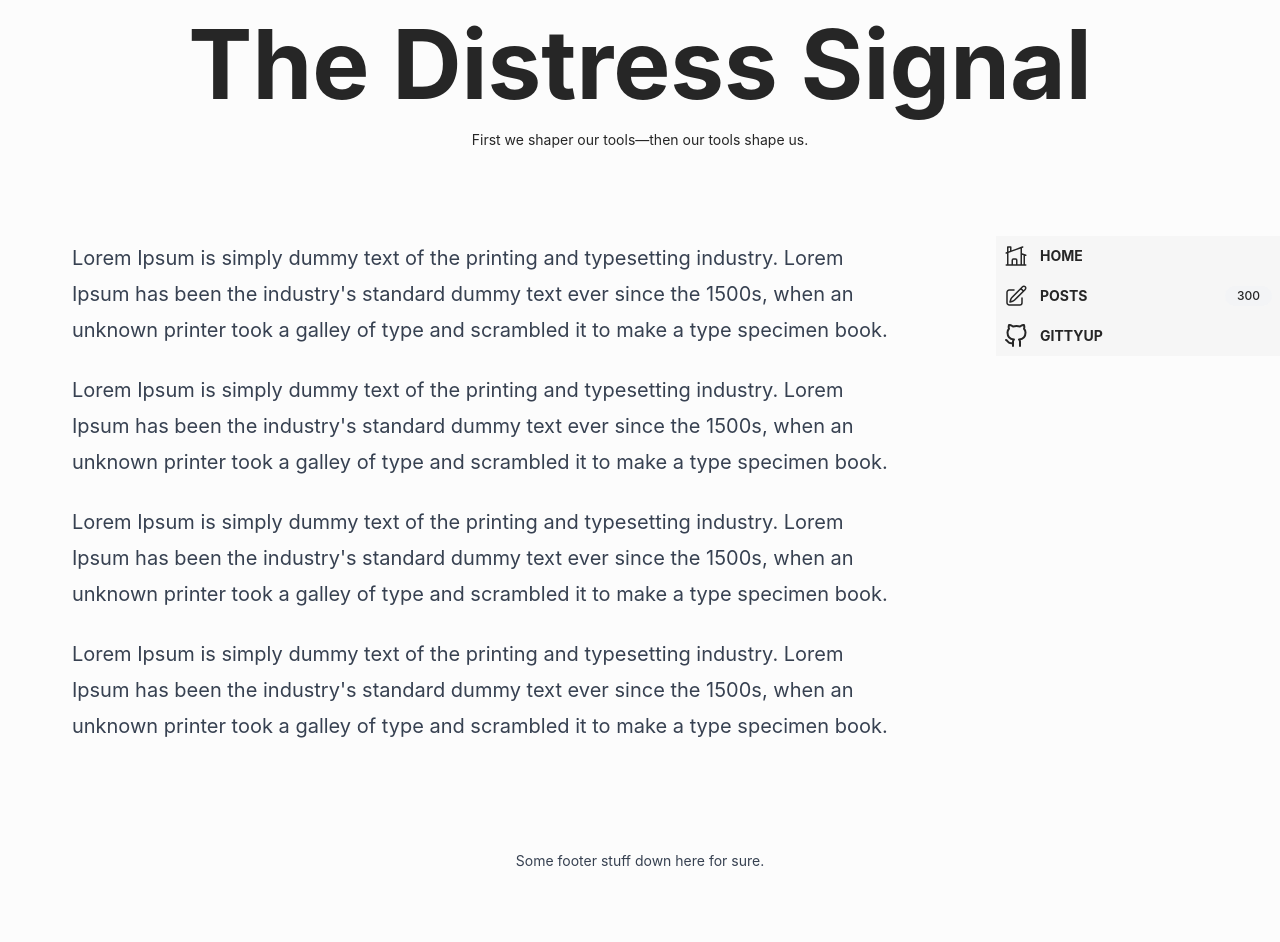
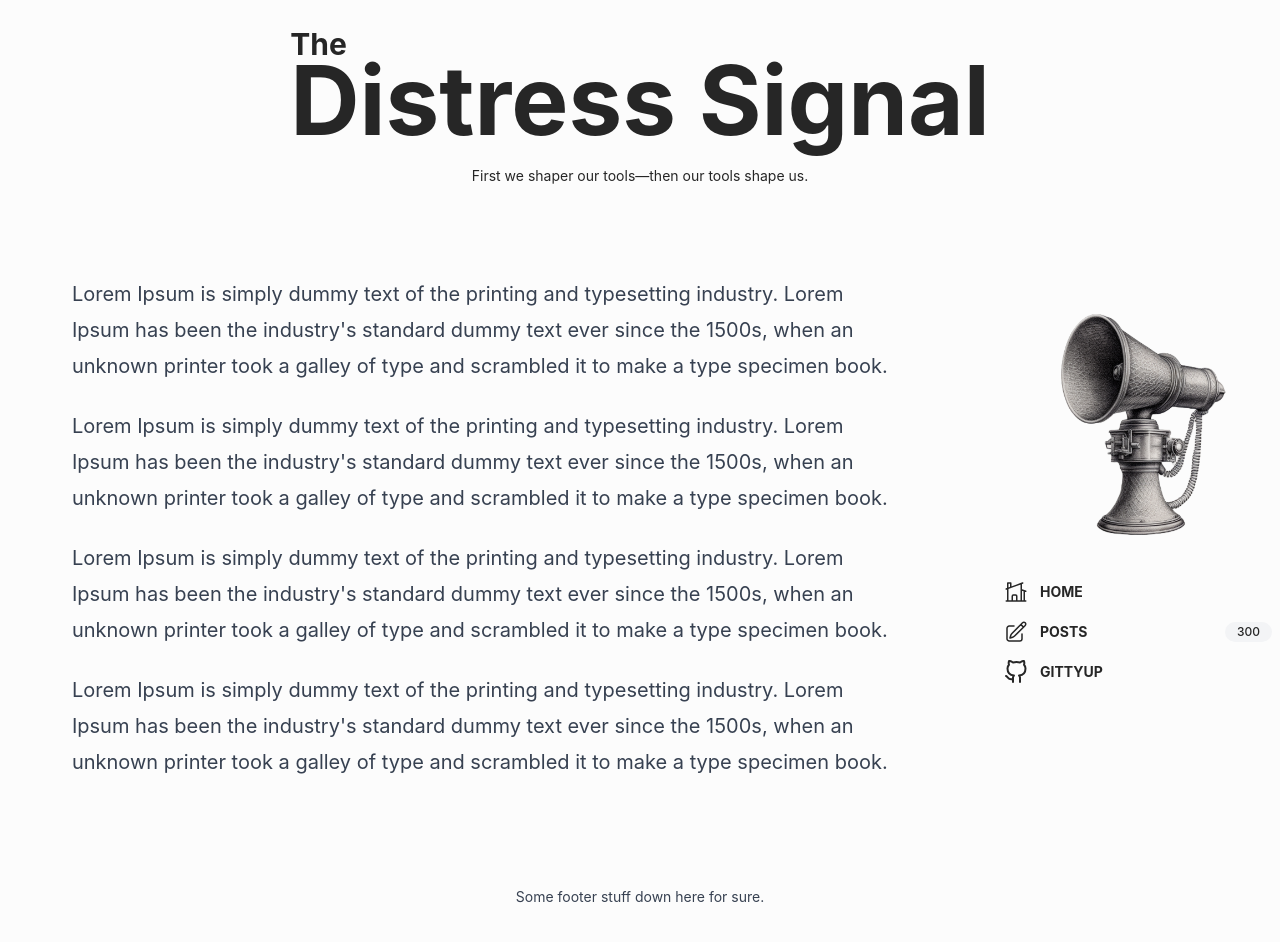
Before and after one commit to BryanSchuetz/distressed, a SvelteKit app: page / in a window 1280 px wide. Before the commit the page ends 906 px from the top, so only its background shows below. Built offline with nearby package versions, Linux system fonts and the light colour scheme.

Commit message:
updating illustration, adding active states

```diff
--- a/src/app.postcss
+++ b/src/app.postcss
@@ -1,7 +1,8 @@
-/* Write your global styles here, in PostCSS syntax */
+ /* Write your global styles here, in PostCSS syntax */
 @tailwind base;
 @tailwind components;
 @tailwind utilities;
+
 
 body{
   font-family: -apple-system, BlinkMacSystemFont, "Segoe UI", Helvetica, Arial, sans-serif, "Apple Color Emoji", "Segoe UI Emoji", "Segoe UI Symbol";
@@ -19,12 +20,20 @@ main{
   grid-area: main;
 
 }
+.alarmy{
+  background-clip: padding-box;
+  border-radius: inherit;
+  height: 300px;
+  background-position: center;
+  background-size: contain;
+  background-repeat: no-repeat;
+}
 nav a:hover{
   @apply bg-Dblack;
   @apply text-Dpurp;
 }
 nav a:hover svg{
-  @apply text-Dpink;
+  @apply text-Dpurp;
 }
 footer{
   grid-area: footer;
--- a/src/lib/components/Nav.svelte
+++ b/src/lib/components/Nav.svelte
@@ -1,14 +1,17 @@
 <script>
-  import crest from '$lib/assets/crest.jpg';
+import alarm from '$lib/assets/alarm.png';
+let active = 'home'
 </script>
-<nav class="mt-5 bg-[#F6F6F6]" aria-label="Sidebar">
-  <a href="#" class="flex items-center px-2 py-2 text-sm font-bold rounded-l-md">
+
+<nav class="mt-5 rounded-tl-lg rounded-bl-lg" aria-label="Sidebar">
+  <div class="alarmy" style="background-image: url({alarm});"></div>
+  <a href="/" class:active={active === 'home'} on:click="{() => active = 'home'}" class="flex items-center px-2 py-2 text-sm font-bold rounded-l-md">
     <svg xmlns="http://www.w3.org/2000/svg" fill="none" viewBox="0 0 24 24" stroke-width="1.5" stroke="currentColor" aria-hidden="true" class="mr-3 flex-shrink-0 h-6 w-6">
       <path stroke-linecap="round" stroke-linejoin="round" d="M8.25 21v-4.875c0-.621.504-1.125 1.125-1.125h2.25c.621 0 1.125.504 1.125 1.125V21m0 0h4.5V3.545M12.75 21h7.5V10.75M2.25 21h1.5m18 0h-18M2.25 9l4.5-1.636M18.75 3l-1.5.545m0 6.205l3 1m1.5.5l-1.5-.5M6.75 7.364V3h-3v18m3-13.636l10.5-3.819"></path>
-    </svg>
+   </svg>
     <span class="flex-1">HOME</span>
   </a>
-  <a href="#" class="flex items-center px-2 py-2 text-sm font-bold rounded-md">
+  <a href="/"  class="flex items-center px-2 py-2 text-sm font-bold rounded-md">
     <svg xmlns="http://www.w3.org/2000/svg" fill="none" viewBox="0 0 24 24" stroke-width="1.5" stroke="currentColor" class="mr-3 flex-shrink-0 h-6 w-6">
       <path stroke-linecap="round" stroke-linejoin="round" d="M16.862 4.487l1.687-1.688a1.875 1.875 0 112.652 2.652L10.582 16.07a4.5 4.5 0 01-1.897 1.13L6 18l.8-2.685a4.5 4.5 0 011.13-1.897l8.932-8.931zm0 0L19.5 7.125M18 14v4.75A2.25 2.25 0 0115.75 21H5.25A2.25 2.25 0 013 18.75V8.25A2.25 2.25 0 015.25 6H10" />
     </svg>
--- a/src/routes/+layout.svelte
+++ b/src/routes/+layout.svelte
@@ -26,8 +26,8 @@
 </svelte:head>
 <div class="wrap grid">
   <header class="p-4  center">
-    <section class="banner m-auto md:text-center">
-        <h1 class="text-4xl sm:text-4xl md:text-5xl lg:text-7xl xl:text-8xl font-bold ">The Distress Signal</h1>
+    <section class="banner m-auto grid grid-cols-1 md:justify-items-center">
+        <h1 class="text-4xl inline-block sm:text-4xl md:text-5xl lg:text-7xl xl:text-8xl font-bold m-auto w-[100%] md:w-auto"><span class="block text-base md:text-2xl lg:text-3xl mb-0 relative top-[10px]">The</span> Distress Signal</h1>
       <p class="md:text-center prose-sm mt-4">First we shaper our tools—then our tools shape us.</p>
     </section>
   </header>
```
Also changed, not shown: src/lib/assets/alarm.png (added), src/lib/assets/crest.jpg (deleted).
